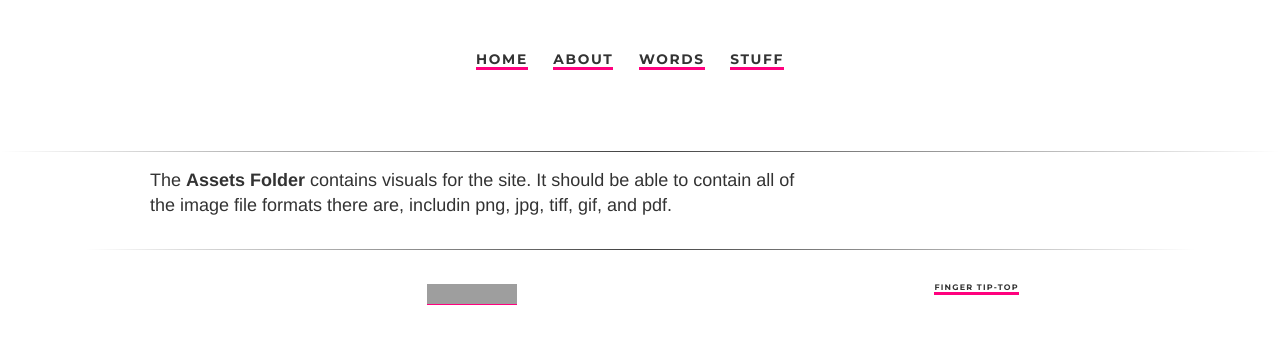
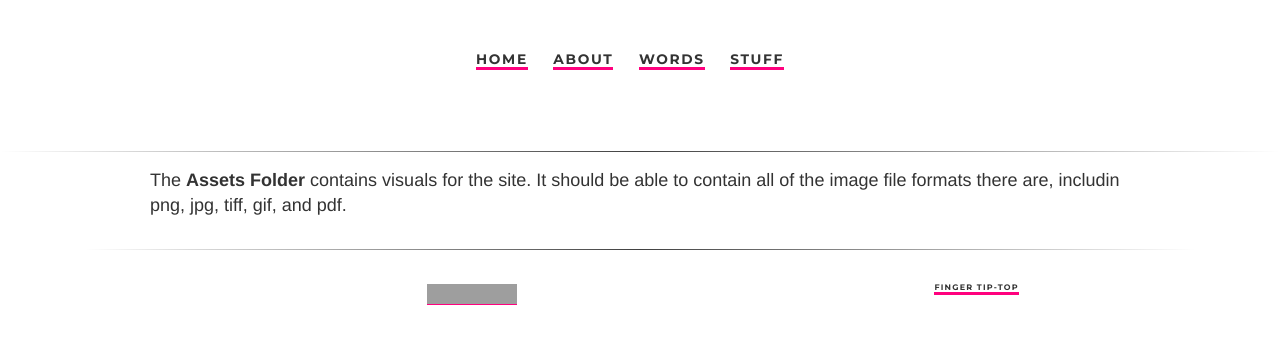
Before and after one commit to ariesti/ariesti.github.io, a Jekyll site: the page built from assets/readme.md, in a window 1280 px wide. Shown: the top 344 px of the page. Built offline with Jekyll 4.4.1, drawn with Linux system fonts in a browser that asks for light colours; our own code applies the rules of GitHub Pages for plain Markdown files; grey boxes are pictures that could not be loaded.

Commit message:
Update main.css

```diff
--- a/css/main.css
+++ b/css/main.css
@@ -106,8 +106,9 @@ body {
 }
 
 .content {
-  	width: 650px;                 /* Add this */
+  	width: 980px;                 /* Add this */
   	background-color: #ffffff;
+	float: none;
 }
 
 /* Text level semantics */
```
